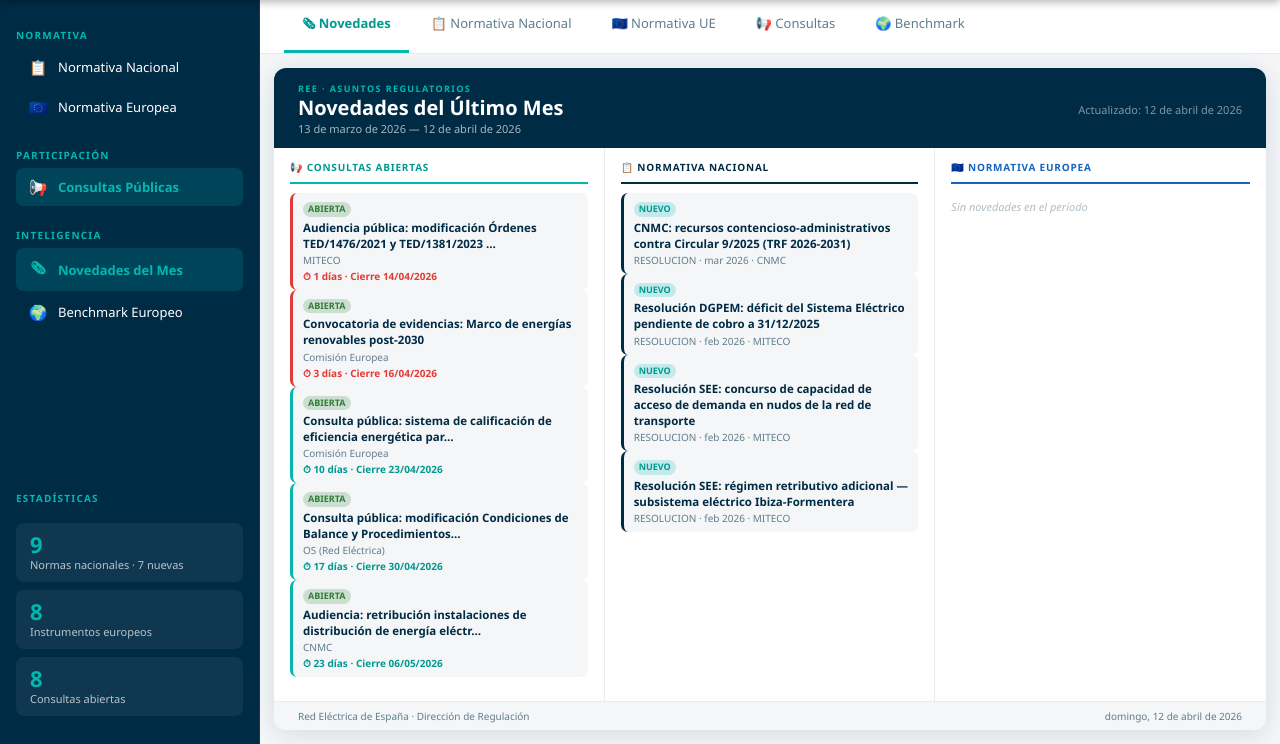
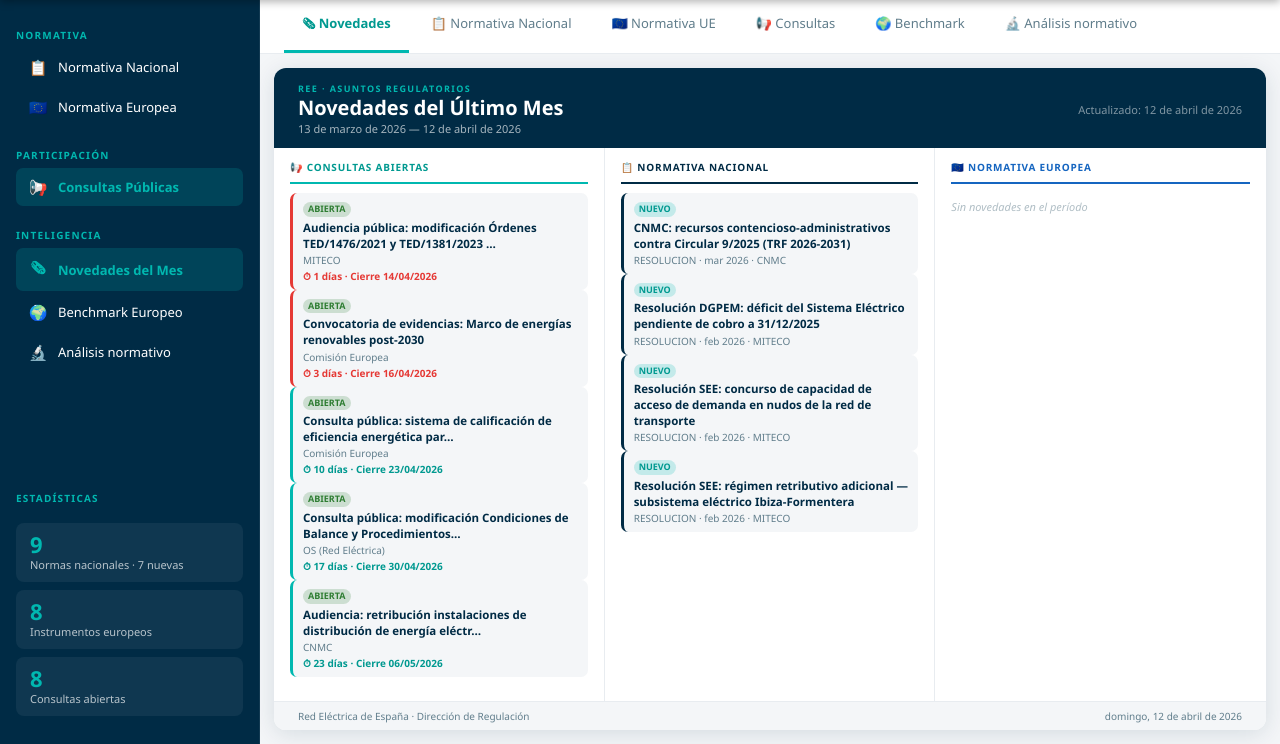
Before and after one commit to estelasalasalv/agente-regulatorio, a FastAPI app: page / in a window 1280 px wide. Shown: the part 56-800 px from the top of the page. Run offline with FastAPI, Linux system fonts and the light colour scheme.

Commit message:
Añade pestaña vacía Análisis normativo
Co-Authored-By: Claude Sonnet 4.6 <noreply@anthropic.com>

```diff
--- a/index.html
+++ b/index.html
@@ -504,6 +504,7 @@
       <div class="sidebar-label">Inteligencia</div>
       <div class="sidebar-item active" onclick="switchPanel('novedades')"><span class="icon">🗞</span> Novedades del Mes</div>
       <div class="sidebar-item" onclick="switchPanel('benchmark')"><span class="icon">🌍</span> Benchmark Europeo</div>
+      <div class="sidebar-item" onclick="switchPanel('analisis')"><span class="icon">🔬</span> Análisis normativo</div>
     </div>
     <div class="sidebar-section" style="margin-top:auto; padding-top:16px;">
       <div class="sidebar-label">Estadísticas</div>
@@ -521,6 +522,7 @@
       <div class="tab"        id="tab-europea"    onclick="switchPanel('europea')">🇪🇺 Normativa UE</div>
       <div class="tab"        id="tab-consultas"  onclick="switchPanel('consultas')">📢 Consultas</div>
       <div class="tab"        id="tab-benchmark"  onclick="switchPanel('benchmark')">🌍 Benchmark</div>
+      <div class="tab"        id="tab-analisis"   onclick="switchPanel('analisis')">🔬 Análisis normativo</div>
     </div>
 
     <!-- PANEL NORMATIVA NACIONAL -->
@@ -643,6 +645,9 @@
       <div class="bench-topics-scroll" id="bench-topics"></div>
       <div class="bench-table-wrap" id="bench-table-wrap" style="display:none;"></div>
     </div>
+
+    <!-- PANEL ANÁLISIS NORMATIVO -->
+    <div class="panel" id="panel-analisis"></div>
 
   </main>
 </div>
--- a/templates/index.html
+++ b/templates/index.html
@@ -503,6 +503,7 @@
       <div class="sidebar-label">Inteligencia</div>
       <div class="sidebar-item active" onclick="switchPanel('novedades')"><span class="icon">🗞</span> Novedades del Mes</div>
       <div class="sidebar-item" onclick="switchPanel('benchmark')"><span class="icon">🌍</span> Benchmark Europeo</div>
+      <div class="sidebar-item" onclick="switchPanel('analisis')"><span class="icon">🔬</span> Análisis normativo</div>
     </div>
     <div class="sidebar-section" style="margin-top:auto; padding-top:16px;">
       <div class="sidebar-label">Estadísticas</div>
@@ -520,6 +521,7 @@
       <div class="tab"        id="tab-europea"    onclick="switchPanel('europea')">🇪🇺 Normativa UE</div>
       <div class="tab"        id="tab-consultas"  onclick="switchPanel('consultas')">📢 Consultas</div>
       <div class="tab"        id="tab-benchmark"  onclick="switchPanel('benchmark')">🌍 Benchmark</div>
+      <div class="tab"        id="tab-analisis"   onclick="switchPanel('analisis')">🔬 Análisis normativo</div>
     </div>
 
     <!-- PANEL NORMATIVA NACIONAL -->
@@ -654,6 +656,9 @@
       <div class="bench-topics-scroll" id="bench-topics"></div>
       <div class="bench-table-wrap" id="bench-table-wrap" style="display:none;"></div>
     </div>
+
+    <!-- PANEL ANÁLISIS NORMATIVO -->
+    <div class="panel" id="panel-analisis"></div>
 
   </main>
 </div>
```
